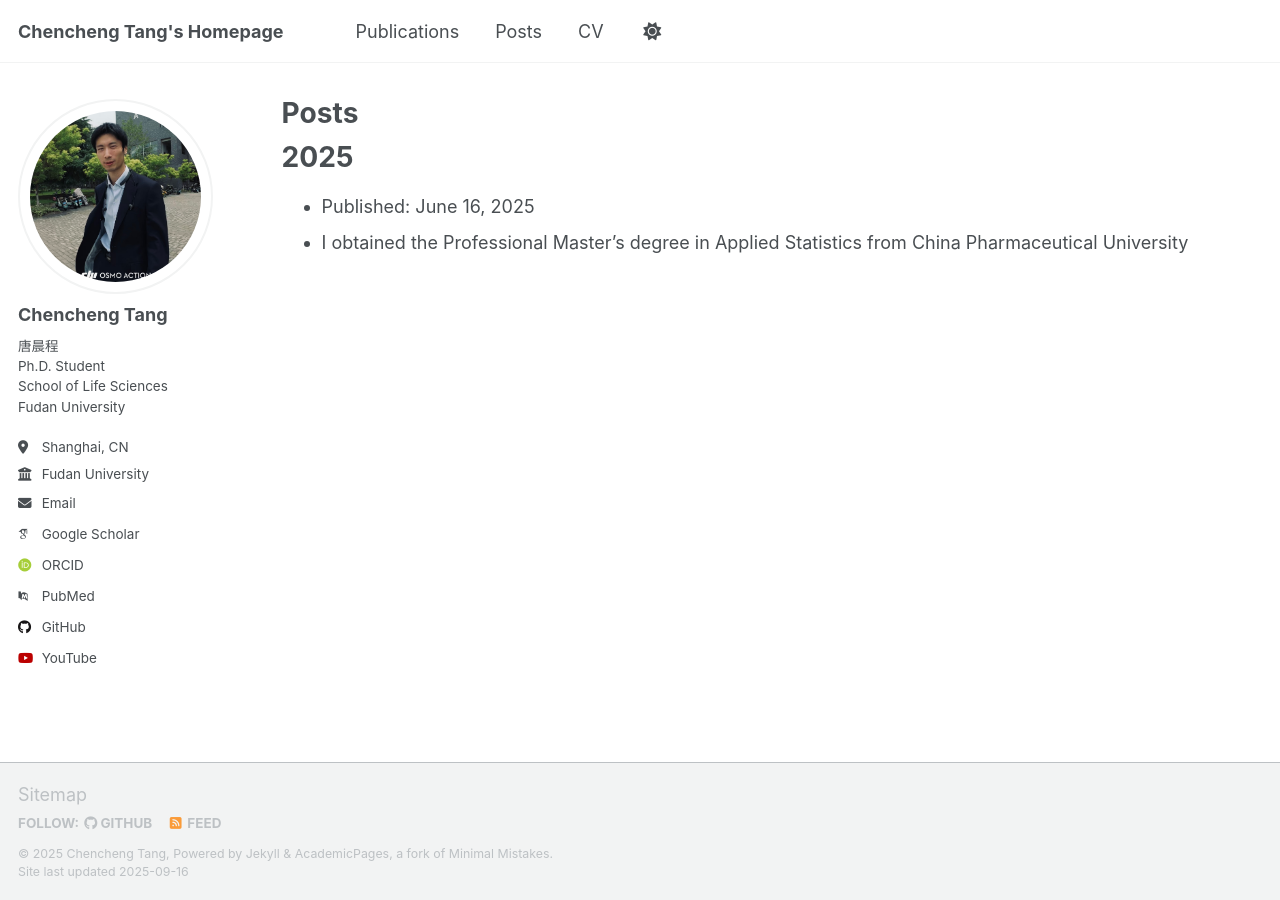
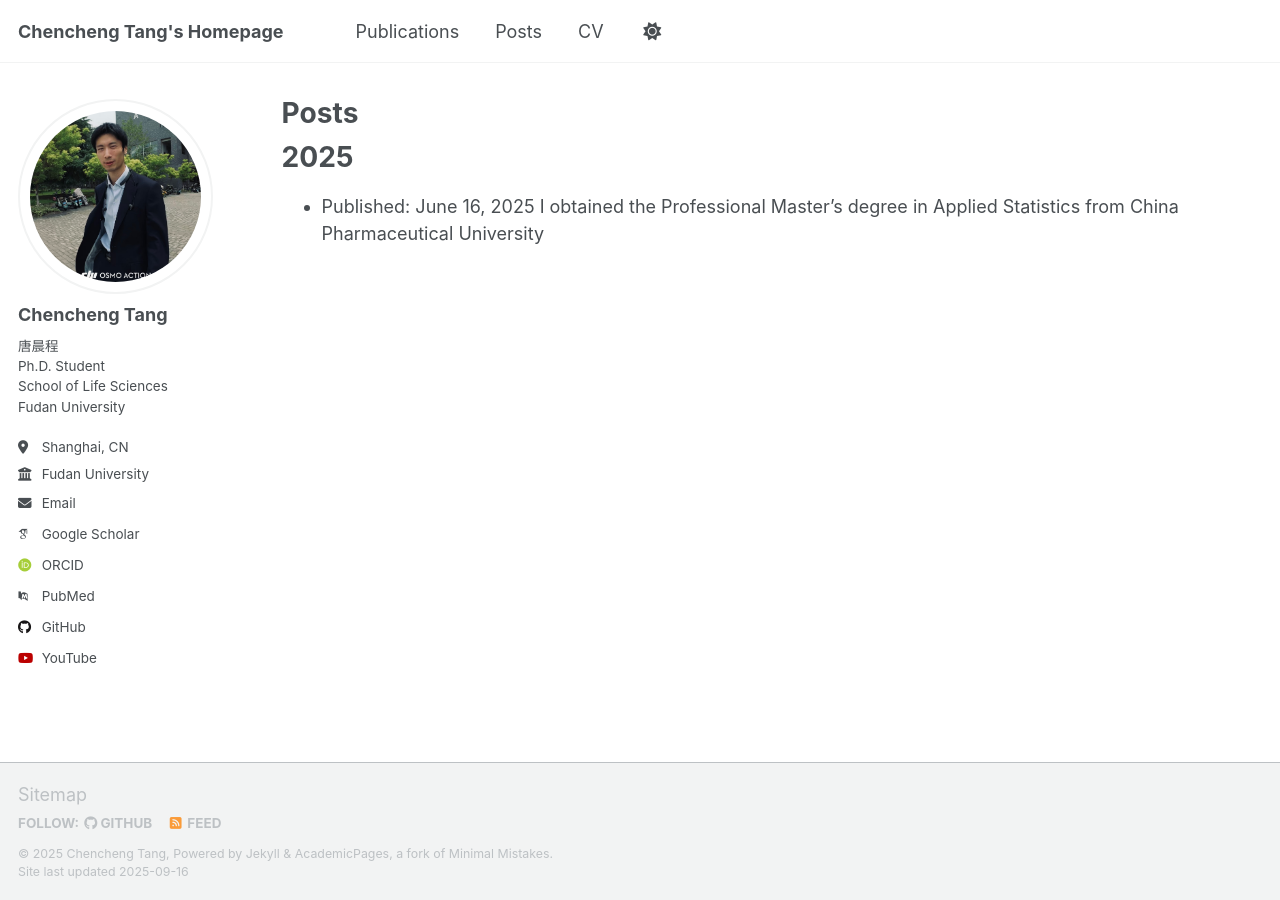
Before and after one commit to AI4Sfrontline/ai4sfrontline.github.io, a Jekyll site: the page built from _pages/posts.md, in a window 1280 px wide. Built offline with Jekyll 4.4.1, drawn with Linux system fonts in a browser that asks for light colours; some web fonts are replaced; a script that is not in the unit is left out.

```diff
--- a/_pages/posts.md
+++ b/_pages/posts.md
@@ -10,4 +10,4 @@ redirect_from:
 2025
 ======
 * Published: June 16, 2025
-* I obtained the Professional Master's degree in Applied Statistics from China Pharmaceutical University
+  I obtained the Professional Master's degree in Applied Statistics from China Pharmaceutical University
```
